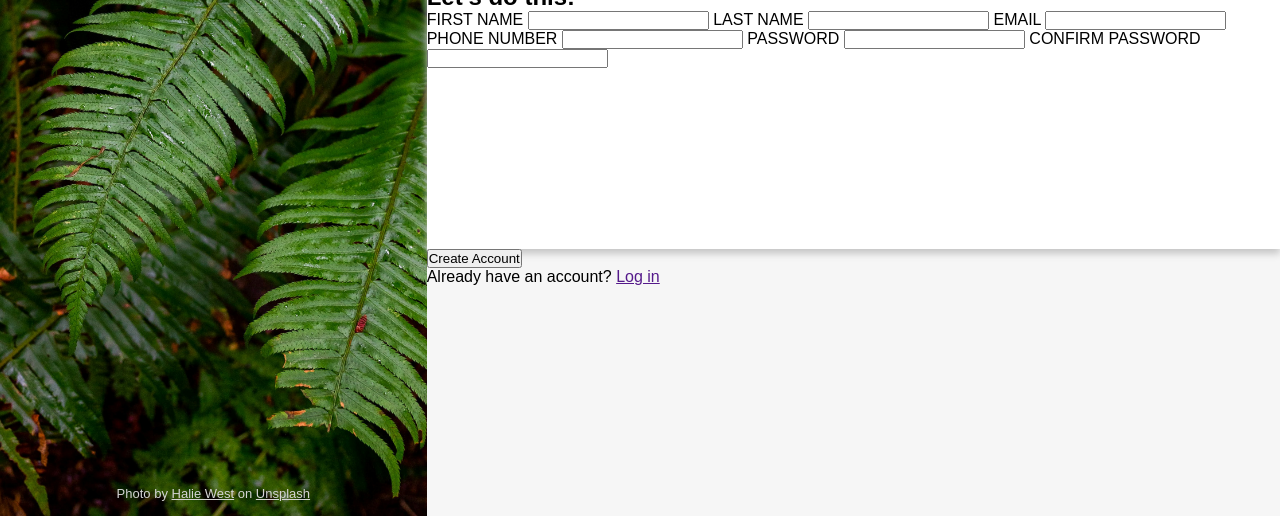
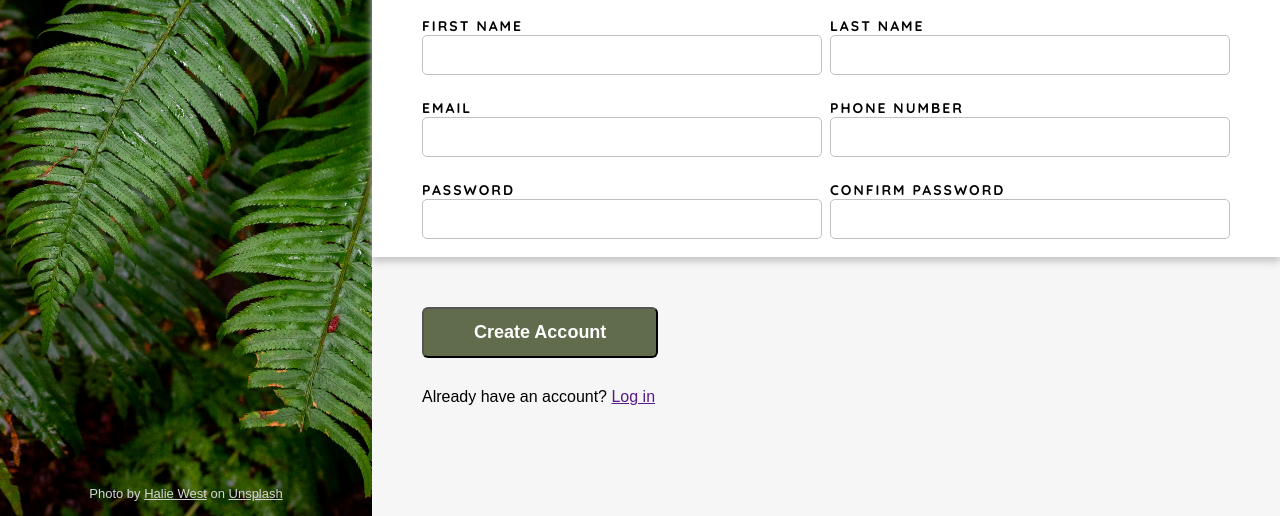
Before and after one commit to mdemiguels/odin-sign-up-form, a plain HTML site: page index.html in a window 1280 px wide. Shown: the part 284-800 px from the top of the page. Drawn offline with Linux system fonts and the light colour scheme.

Commit message:
add styles to the form inputs and the submmit button

```diff
--- a/index.html
+++ b/index.html
@@ -27,24 +27,36 @@
             </div>
             <div class="form-container">
                 <h2>Let's do this!</h2>
-                <form action="" method="post">
+                <form id="sign-form" action="" method="post">
+                    <div class="input-item">
                         <label for="first-name">FIRST NAME</label>
                         <input type="text" name="first-name" id="first-name">
+                    </div>
 
+                    <div class="input-item">
                         <label for="last-name">LAST NAME</label>
                         <input type="text" name="last-name" id="last-name">
+                    </div>
 
+                    <div class="input-item">
                         <label for="email">EMAIL</label>
                         <input type="email" name="email" id="email">
+                    </div>
 
+                    <div class="input-item">
                         <label for="phone-number">PHONE NUMBER</label>
                         <input type="number" name="phone-number" id="phone-number">
+                    </div>
 
+                    <div class="input-item">
                         <label for="password">PASSWORD</label>
                         <input type="password" name="password" id="password">
+                    </div>
 
+                    <div class="input-item">
                         <label for="password2">CONFIRM PASSWORD</label>
                         <input type="password" name="password2" id="password2">
+                    </div>
                 </form>
             </div>
             <div class="submit-container">
--- a/style.css
+++ b/style.css
@@ -1,3 +1,5 @@
+@import url('https://fonts.googleapis.com/css2?family=Quicksand:wght@300..700&display=swap');
+
 @font-face {
     font-family: 'Norse Bold';
     src: url('./fonts/Norse-Bold.otf') format('opentype');
@@ -5,9 +7,13 @@
     font-style: normal;
 }
 
+
+
 :root {
     --primary-bg-color: #f6f6f6;
     --secondary-bg-color: #000;
+    --input-border-color: #c0c0c0;
+    --button-bg-color: #606c4c;
 }
 
 * {
@@ -87,8 +93,58 @@ main {
     flex: 1;
     background-color: #fff;
     box-shadow: 0px 5px 7px 0px rgba(199,199,199,1);
+    padding: 50px;
+}
+
+.form-container h2 {
+    margin-bottom: 20px;
+}
+
+#sign-form {
+    width: 100%;
+    height: 100%;
+    display: grid;
+    grid-template-columns: repeat(2, 1fr);
+    gap: 8px;
+}
+
+.input-item {
+    width: 400px;
+    display: flex;
+    flex-direction: column;
+}
+
+label {
+    font-family: 'Quicksand', serif;
+    font-weight: bold;
+    font-size: 14px;
+    color: var(--secondary-tc);
+    letter-spacing: 2px;
+}
+
+input {
+    height: 40px;
+    border: 1px solid var(--input-border-color);
+    border-radius: 5px;
+    padding: 5px 10px;
+    font-size: 17px;
+}
+
+input:focus {
+    box-shadow: 0px 5px 7px 0px rgba(199,199,199,1);
 }
 
 .submit-container {
     flex: 1;
+    padding: 50px;
 }
+
+button {
+    padding: 13px 50px;
+    background-color: var(--button-bg-color);
+    border-radius: 6px;
+    color: white;
+    font-size: 18px;
+    font-weight: bold;
+    margin-bottom: 30px;
+}
```
Lines whose indentation alone changed are shown as unchanged.
